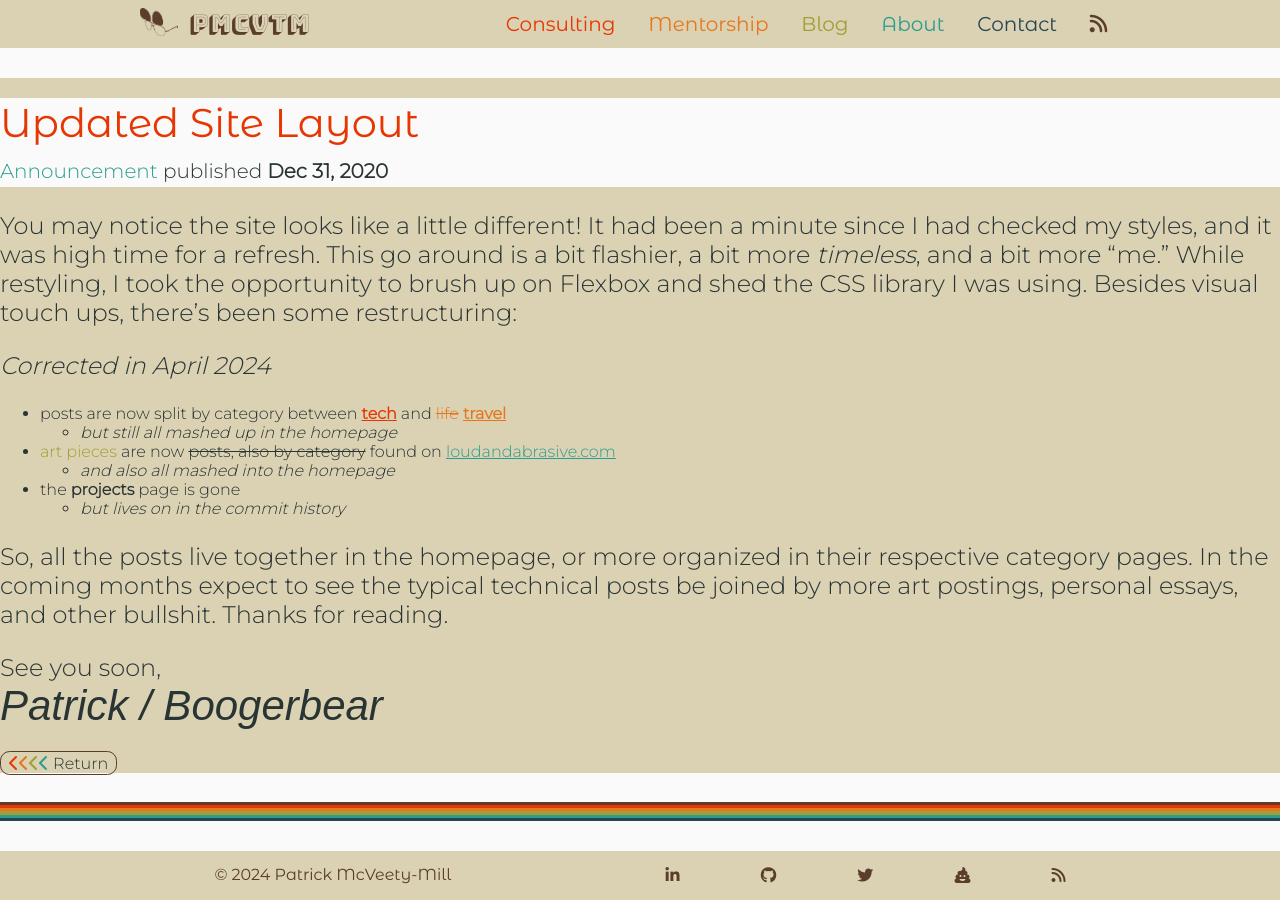
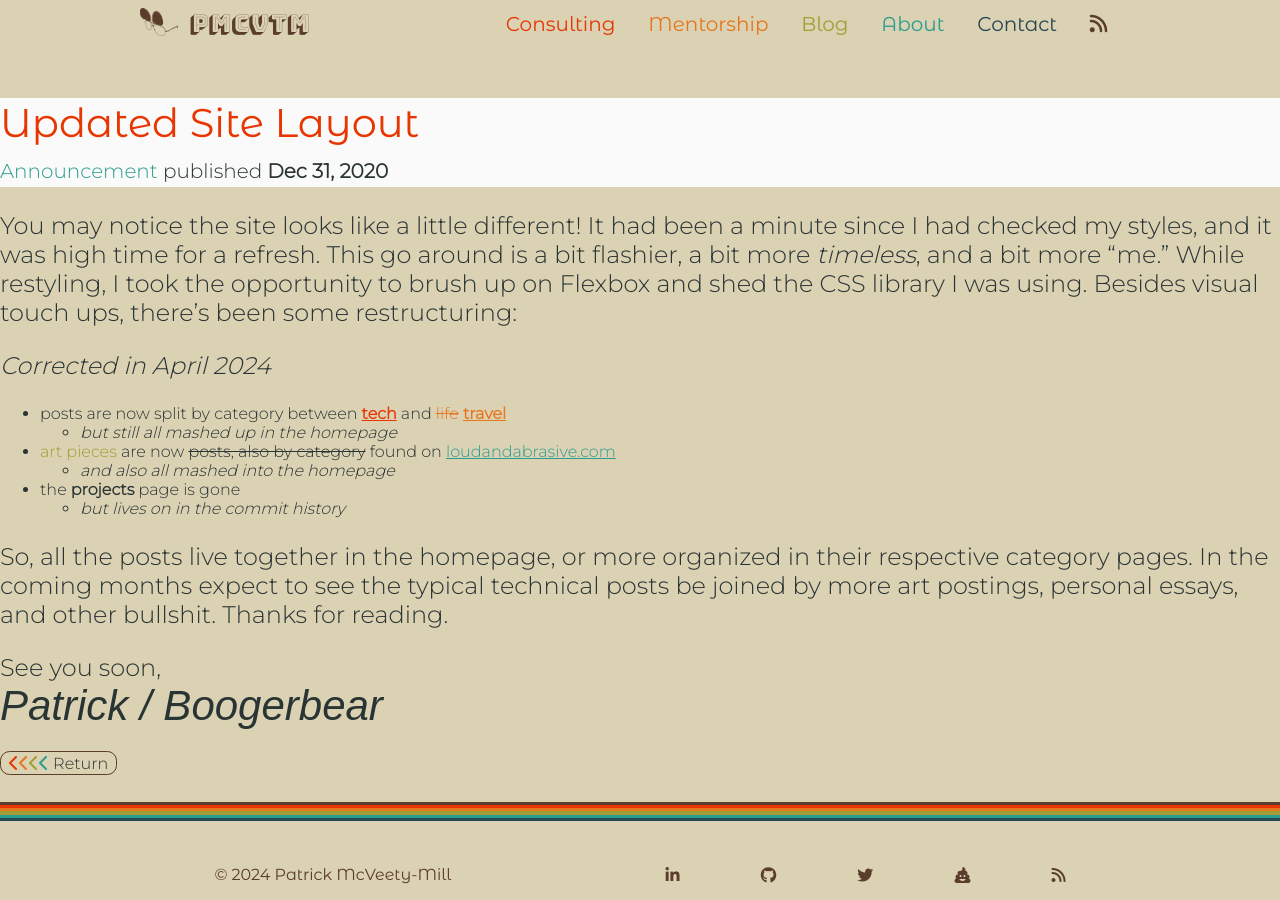
Before and after one commit to pmcvtm/pmcvtm.com, a Jekyll site: the page built from _posts/2020-12-31-new-layout.md, in a window 1280 px wide. Built offline with Jekyll 4.4.1, drawn with Linux system fonts in a browser that asks for light colours; nearby versions of some CDN libraries; some web fonts are replaced.

```diff
--- a/_sass/site.scss
+++ b/_sass/site.scss
@@ -14,7 +14,7 @@
     justify-content: space-between;
     align-items: center;
 
-    background: $white;
+    background-color: $dope;
     color: $text;
     font-family: $regularFont;
 }
```
